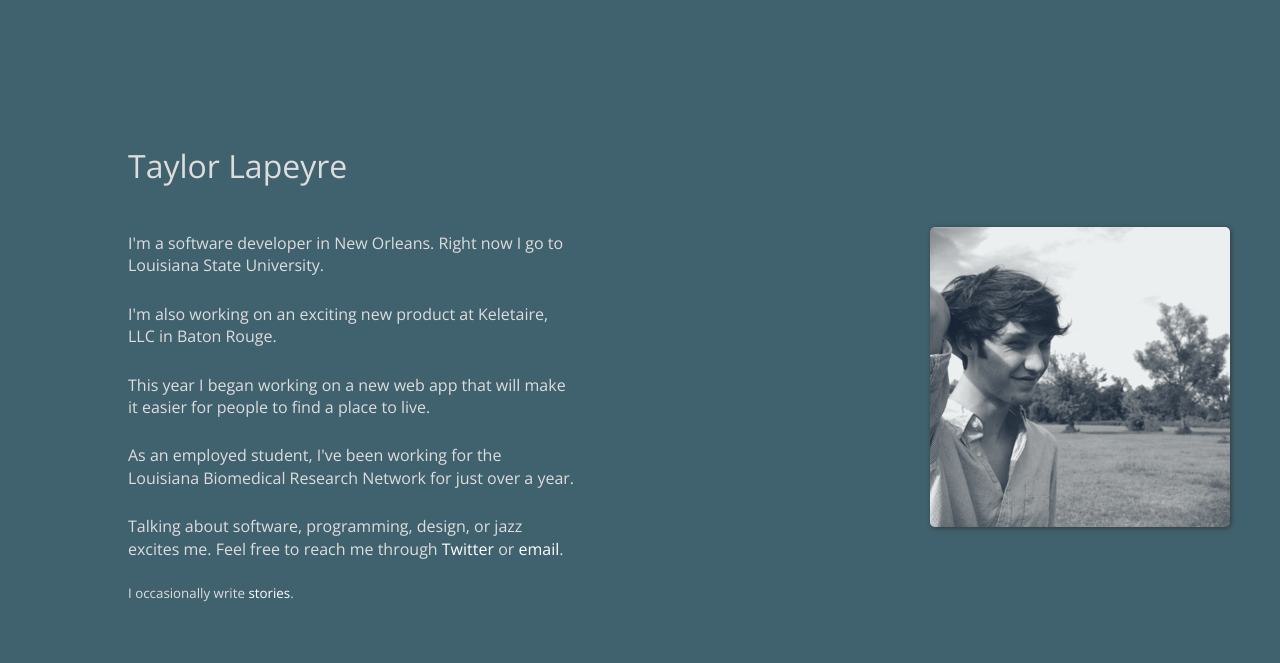
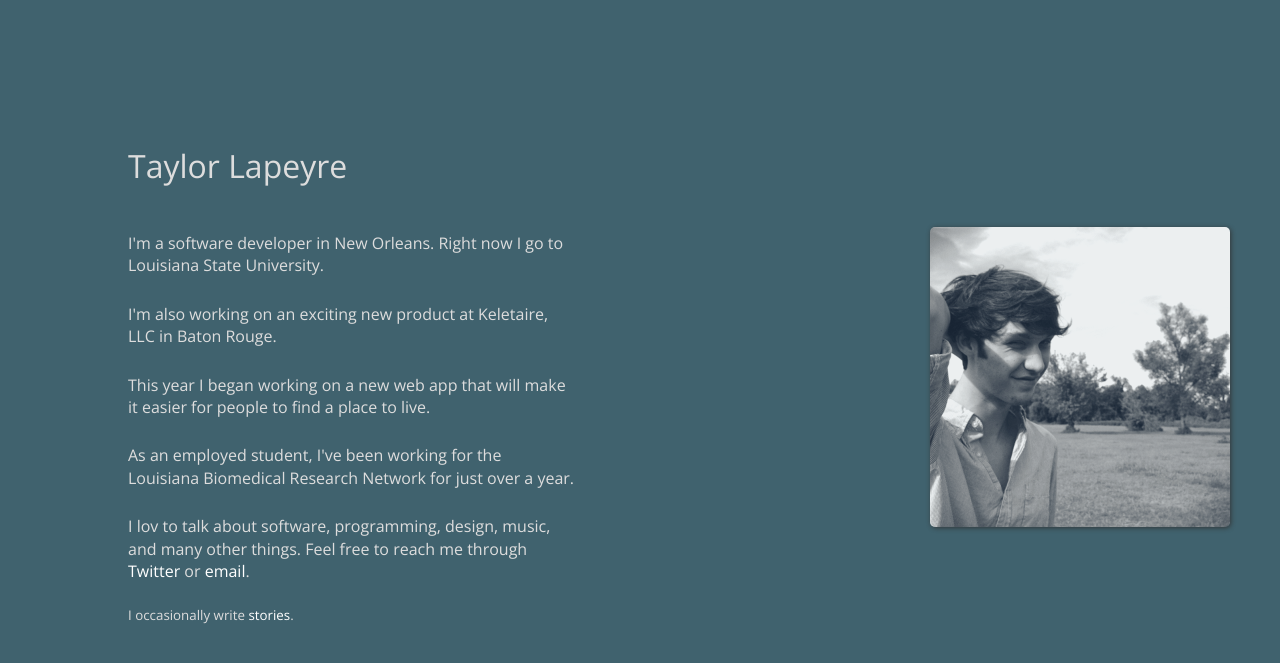
Before and after one commit to taylorlapeyre/taylorlapeyre.github.io, a Jekyll site: the page built from index.html, in a window 1280 px wide. Shown: the top 663 px of the page. Built offline with Jekyll 4.4.1, drawn with Linux system fonts in a browser that asks for light colours.

Commit message:
change paragraph

```diff
--- a/index.html
+++ b/index.html
@@ -18,7 +18,7 @@ title: Home
     As an employed student, I've been working for the Louisiana Biomedical Research Network for just over a year.
   </p>
   <p>
-    Talking about software, programming, design, or jazz excites me. Feel free to reach me through <a href="http://twitter.com/taylorlapeyre">Twitter</a> or <a href="mailto:taylorlapeyre@gmail.com">email</a>.
+    I lov to talk about software, programming, design, music, and many other things. Feel free to reach me through <a href="http://twitter.com/taylorlapeyre">Twitter</a> or <a href="mailto:taylorlapeyre@gmail.com">email</a>.
   </p>
   <small>I occasionally write<a href="/stories.html"> stories</a>.</small>
 </section>
```
